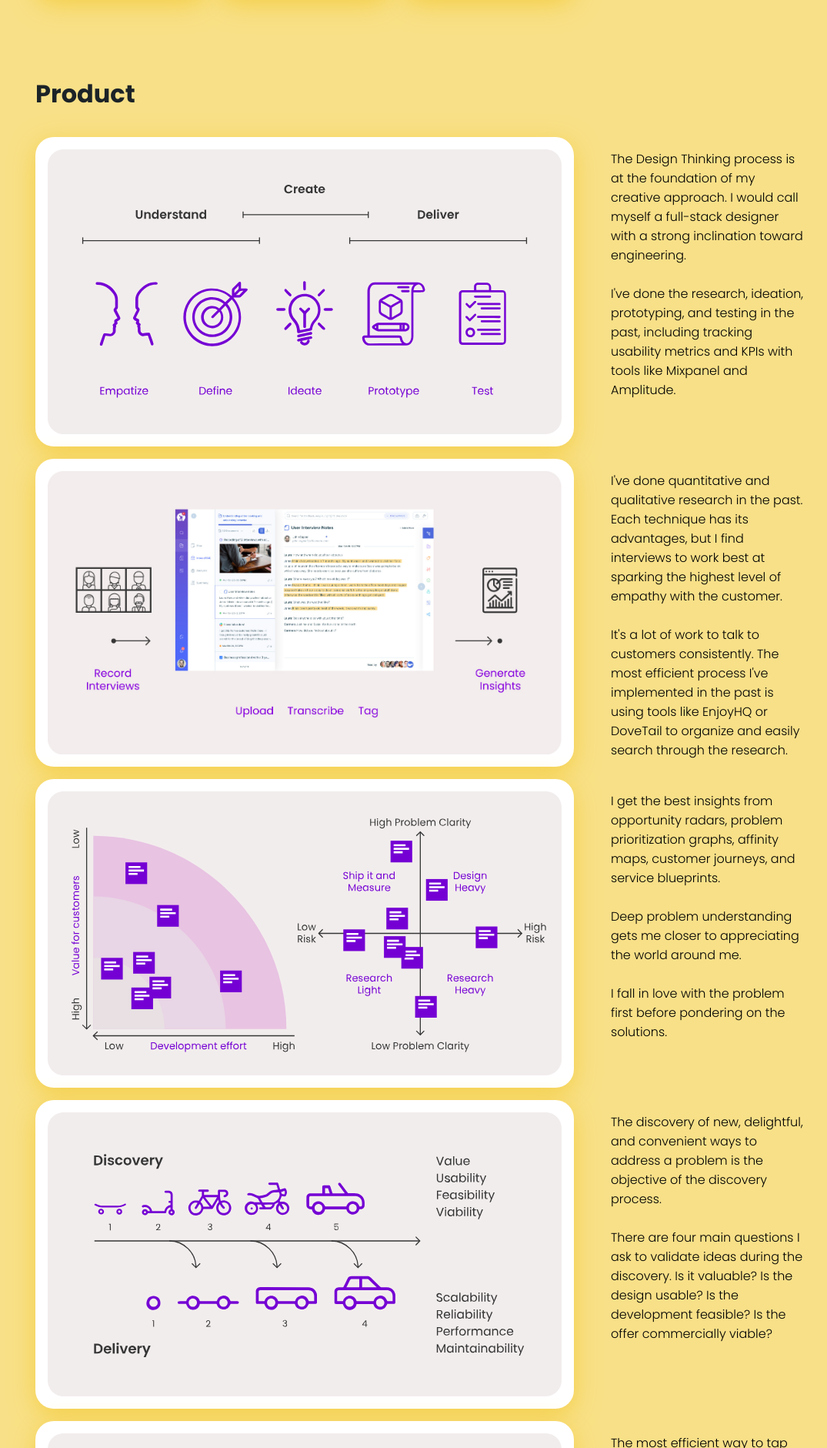
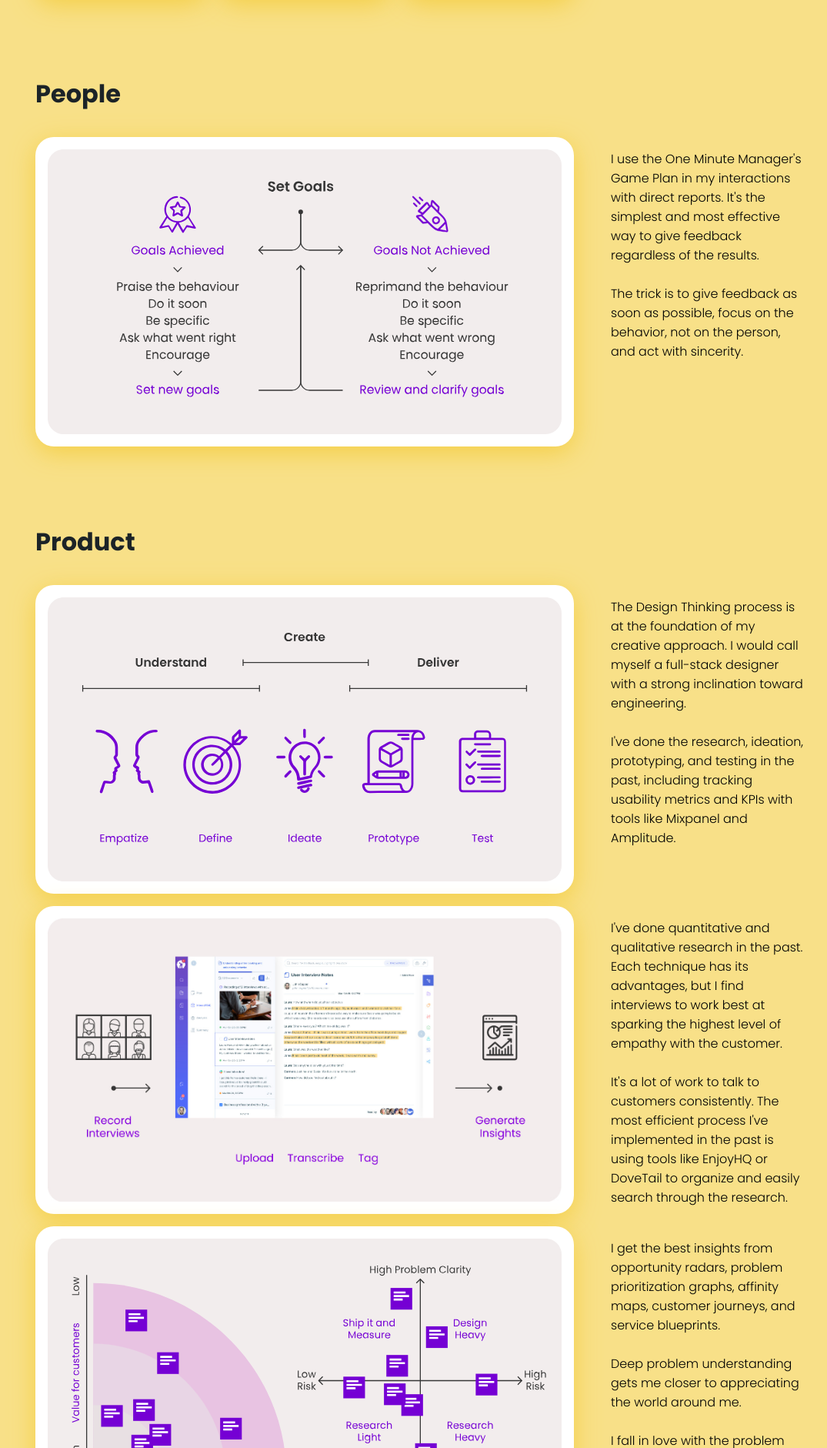
Before and after one commit to tombrewsviews/my-path, a React (Create React App) app: page /challenges/processes in a window 1280 px wide. Shown: the part 3319-5200 px from the top of the page at 77% size, without its empty margins (94-1169 px from the left). Built offline with nearby package versions, Linux system fonts and the light colour scheme.

Commit message:
people section

```diff
--- a/src/pages/Processes.js
+++ b/src/pages/Processes.js
@@ -23,6 +23,8 @@ import habit9 from "./../images/habit9.svg";
 import habit10 from "./../images/habit10.svg";
 import habit11 from "./../images/habit11.svg";
 import habit12 from "./../images/habit12.svg";
+
+import people1 from "./../images/people1.svg";
 
 import product1 from "./../images/product1.svg";
 import product2 from "./../images/product2.jpg";
@@ -259,18 +261,17 @@ export default function Processes() {
           </p>
         </CardSection5TextRightFlip>
 
-        {/* <h1
+        <h1
           style={{ color: "#1C2327", marginTop: "100px", marginBottom: "32px" }}
         >
           People
         </h1>
-        <CardSection2TextRight imgOne={product1}>
+        <CardSection2TextRight imgOne={people1}>
           <p style={{ fontSize: "16px" }}>
-            The Design T <br /> <br />
-            I've done
-            <br />
+            I use the One Minute Manager's Game Plan in my interactions with direct reports. It's the simplest and most effective way to give feedback regardless of the results. <br /> <br />
+            The trick is to give feedback as soon as possible, focus on the behavior, not on the person, and act with sincerity.
           </p>
-        </CardSection2TextRight> */}
+        </CardSection2TextRight>
 
         <h1
           style={{ color: "#1C2327", marginTop: "100px", marginBottom: "32px" }}
@@ -316,12 +317,9 @@ export default function Processes() {
         </CardSection2TextRight>
         <CardSection2TextRight imgOne={product4}>
           <p style={{ fontSize: "16px" }}>
-            The discovery of new, delightful, and convenient ways to address a
-            problem is the objective of the discovery process.
+            The objective of the discovery phase is to find new, delightful, and convenient ways to address a problem.
             <br /> <br />
-            There are four main questions I ask to validate ideas during the
-            discovery. Is it valuable? Is the design usable? Is the development
-            feasible? Is the offer commercially viable?
+            It's important to ask whether the solution is valuable, usable, feasible, commercially viable, and critical to track key metrics across design iterations.
             <br />
             <br />
           </p>
```
Also changed, not shown: src/images/people1.svg (added), 1 other file (tests, documents, lock files or other folders).
